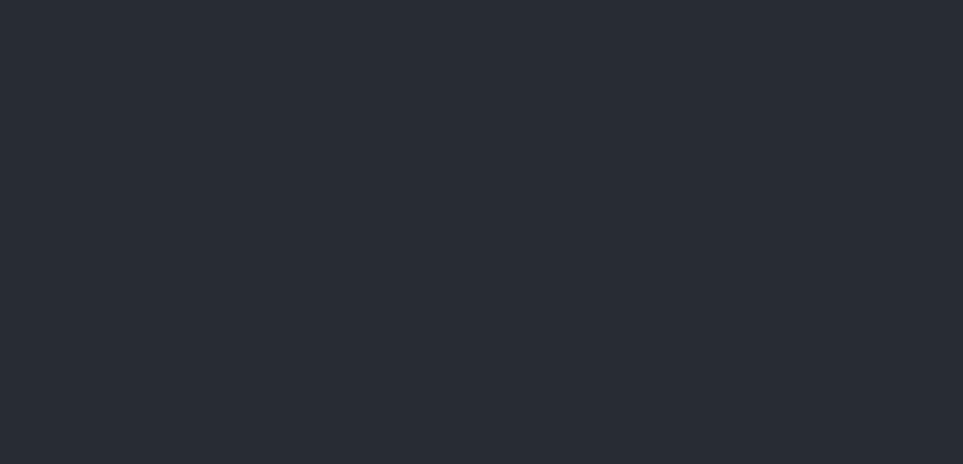
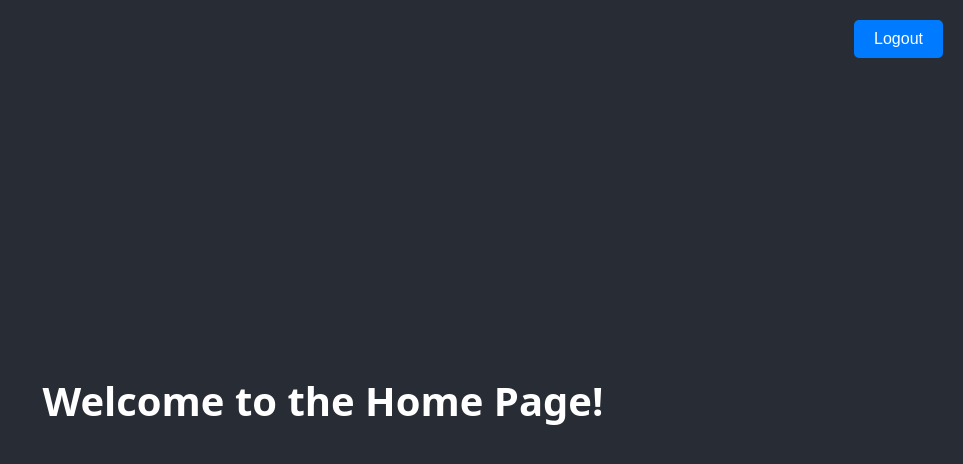
Before and after one commit to Ubry004/CEN3031-Project, a React (Create React App) app: page /home in a window 1280 px wide. Before the commit this address had no page. Shown: the top 464 px of the page, without its empty margins (317-1280 px from the left). Built offline with nearby package versions, Linux system fonts and the light colour scheme.

Commit message:
made homepage and login/out functionality via tokens. added comments

```diff
--- a/src/App.css
+++ b/src/App.css
@@ -1,4 +1,9 @@
 /*app.css*/
+
+* {
+  margin: 0;
+  padding: 0;
+}
 
 .App {
   text-align: center;
@@ -48,6 +53,7 @@
   border: none;
   color: white;
   cursor: pointer;
+  transition: background-color 0.3s ease;
 }
 
 .login-form button:hover {
--- a/src/App.js
+++ b/src/App.js
@@ -1,39 +1,48 @@
 import React, { useState } from 'react';
-import { BrowserRouter as Router, Route, Routes, Link } from 'react-router-dom';
+import { Route, Routes, Link, useNavigate } from 'react-router-dom';
 import './App.css';
 import CreateAccount from './CreateAccount';
+import HomePage from './HomePage';
 
 function App() {
+  // State variables for username, password, and authentication token
   const [username, setUsername] = useState('');
   const [password, setPassword] = useState('');
+  const [token, setToken] = useState(null); // State to store the token
+  const navigate = useNavigate(); // Hook for navigation
 
+  // Function to handle form submission for login
   const handleLogin = (e) => {
-    e.preventDefault();
-    console.log('Username:', username);
-    console.log('Password:', password);
-    login(username, password);
+    e.preventDefault(); // Prevent default form submission behavior
+    login(username, password).then(success => {
+      if (success) navigate('/home'); // Navigate to home after login
+    }).catch(error => console.error('Login failed:', error)); // Log error if login fails
   };
 
-function login(username, password) {
-  fetch('http://localhost:5000/login', {
+  // Asynchronous function to handle login logic
+  const login = async (username, password) => {
+    try {
+      const response = await fetch('http://localhost:5000/login', {
         method: 'POST',
         headers: {
-          'Content-Type': 'application/json'
+          'Content-Type': 'application/json', // Set content type to JSON
         },
-      body: JSON.stringify({ username, password })
-  })
-  .then(response => {
+        body: JSON.stringify({ username, password }), // Send username and password as JSON
+      });
+
       if (!response.ok) throw new Error('Login failed');
-      return response.json();
-  })
-  .then(data => {
+
+      const data = await response.json();
+      setToken(data.access_token); // Store the token in state
       console.log('Login successful:', data);
-  })
-  .catch(error => console.error('Error:', error));
+      return true;
+    } catch (error) {
+      console.error('Error:', error);
+      return false;
     }
+  };
 
   return (
-    <Router>
     <div className="App">
       <header className="App-header">
         <Routes>
@@ -44,15 +53,15 @@ function login(username, password) {
               <div>
                 <h1>Welcome to Medi-Cal</h1>
                 <h2>Login</h2>
-                  <form onSubmit={handleLogin} className="login-form">
+                <form onSubmit={handleLogin} className="login-form"> {/* Login form */}
                   <div>
                     <label htmlFor="username">Username:</label>
                     <input
                       type="text"
                       id="username"
                       value={username}
-                        onChange={(e) => setUsername(e.target.value)}
-                        required
+                      onChange={(e) => setUsername(e.target.value)} // Update username state
+                      required // Input is required
                     />
                   </div>
                   <div>
@@ -61,24 +70,23 @@ function login(username, password) {
                       type="password"
                       id="password"
                       value={password}
-                        onChange={(e) => setPassword(e.target.value)}
-                        required
+                      onChange={(e) => setPassword(e.target.value)} // Update password state
+                      required // Input is required
                     />
                   </div>
-                    <button type="submit">Login</button>
+                  <button type="submit">Login</button> {/* Submit button */}
                 </form>
                 <p className="new-user-message">
-                    New here? <Link to="/create-account">Create an account</Link>
+                  New here? <Link to="/create-account">Create an account</Link> {/* Link to create account */}
                 </p>
               </div>
             }
           />
-            {/* Create Account link */}
-            <Route path="/create-account" element={<CreateAccount />} />
+          <Route path="/create-account" element={<CreateAccount />} /> {/* Route for create account */}
+          <Route path="/home" element={<HomePage token={token} setToken={setToken} />} /> {/* Route for home page */}
         </Routes>
       </header>
     </div>
-    </Router>
   );
 }
 
--- a/src/CreateAccount.js
+++ b/src/CreateAccount.js
@@ -2,22 +2,27 @@ import React, { useState } from 'react';
 import './CreateAccount.css';
 
 function CreateAccount() {
+  // State variables to store user input
   const [firstName, setFirstName] = useState('');
   const [lastName, setLastName] = useState('');
   const [email, setEmail] = useState('');
   const [password, setPassword] = useState('');
   const [username, setUsername] = useState('');
 
+  // Function to handle form submission for account creation
   const handleSignUp = (e) => {
-    e.preventDefault();
+    e.preventDefault(); // Prevent default form submission behavior
+    // Log the input values to the console for debugging
     console.log('New Account - First Name:', firstName);
     console.log('New Account - Last Name:', lastName);
     console.log('New Account - Email:', email);
     console.log('New Account - Username:', username);
     console.log('New Account - Password:', password);
+    // Call the register function with user input values
     register(firstName, lastName, email, username, password);
   };
 
+  // Function to handle user registration via API
   function register(firstName, lastName, email, username, password) {
     fetch('http://localhost:5000/register', {
         method: 'POST',
@@ -31,23 +36,23 @@ function CreateAccount() {
         return response.json();
     })
     .then(data => {
-        console.log('Registration successful:', data);
+        console.log('Registration successful:', data); // Log successful registration
     })
-    .catch(error => console.error('Error:', error));
+    .catch(error => console.error('Error:', error)); // Log any errors encountered
   }
 
   return (
-    <div className="create-account">
-      <h2>Create an Account</h2>
-      <form onSubmit={handleSignUp} className='signup-form'>
+    <div className="create-account"> {/* Main container for the account creation form */}
+      <h2>Create an Account</h2> {/* Header for the form */}
+      <form onSubmit={handleSignUp} className='signup-form'> {/* Signup form */}
         <div>
             <label htmlFor="first-name">First Name:</label>
             <input
                 type="text"
                 id="first-name"
                 value={firstName}
-                onChange={(e) => setFirstName(e.target.value)}
-                required
+                onChange={(e) => setFirstName(e.target.value)} // Update first name state
+                required  // Input is required
             />
         </div>
         <div>
@@ -56,7 +61,7 @@ function CreateAccount() {
                 type="text"
                 id="last-name"
                 value={lastName}
-                onChange={(e) => setLastName(e.target.value)}
+                onChange={(e) => setLastName(e.target.value)} // Update last name state
                 required
             />
         </div>
@@ -66,7 +71,7 @@ function CreateAccount() {
                 type="email"
                 id="email"
                 value={email}
-                onChange={(e) => setEmail(e.target.value)}
+                onChange={(e) => setEmail(e.target.value)} // Update email state
                 required
             />
         </div>
@@ -76,7 +81,7 @@ function CreateAccount() {
             type="text"
             id="new-username"
             value={username}
-            onChange={(e) => setUsername(e.target.value)}
+            onChange={(e) => setUsername(e.target.value)} // Update username state
             required
           />
         </div>
@@ -86,11 +91,11 @@ function CreateAccount() {
             type="password"
             id="new-password"
             value={password}
-            onChange={(e) => setPassword(e.target.value)}
+            onChange={(e) => setPassword(e.target.value)} // Update password state
             required
           />
         </div>
-        <button type="submit">Sign Up</button>
+        <button type="submit">Sign Up</button> {/* Submit button */}
       </form>
     </div>
   );
--- /dev/null
+++ b/src/HomePage.css
@@ -0,0 +1,23 @@
+/* HomePage.css */
+
+
+
+  h1 {
+    font-size: 2.5rem;
+    margin-bottom: 20px;
+  }
+
+  button {
+    padding: 10px 20px;
+    font-size: 1rem;
+    border: none;
+    border-radius: 5px;
+    background-color: #007bff;
+    color: white;
+    cursor: pointer;
+    transition: background-color 0.3s ease;
+  }
+
+  button:hover {
+    background-color: #0056b3;
+  }
--- /dev/null
+++ b/src/HomePage.js
@@ -0,0 +1,26 @@
+import React from 'react';
+import { useNavigate } from 'react-router-dom';
+import './HomePage.css';
+
+const HomePage = ({ token, setToken }) => {
+  const navigate = useNavigate();
+
+  const handleLogout = () => {
+    setToken(null); // Reset the token on logout
+    console.log('Logged out');
+    navigate('/'); // Redirect to login page
+  };
+
+  console.log('Current Token:', token); // Debugging line to check the token
+
+  return (
+    <div className="homepage-container">
+      <h1>Welcome to the Home Page!</h1>
+      <button onClick={handleLogout} style={{ position: 'absolute', right: '20px', top: '20px' }}> {/* Logout button */}
+        Logout
+      </button>
+    </div>
+  );
+};
+
+export default HomePage;
--- a/src/index.js
+++ b/src/index.js
@@ -1,17 +1,11 @@
 import React from 'react';
 import ReactDOM from 'react-dom/client';
-import './index.css';
+import { BrowserRouter as Router } from 'react-router-dom';
 import App from './App';
-import reportWebVitals from './reportWebVitals';
 
 const root = ReactDOM.createRoot(document.getElementById('root'));
 root.render(
-  <React.StrictMode>
+  <Router>
     <App />
-  </React.StrictMode>
+  </Router>
 );
-
-// If you want to start measuring performance in your app, pass a function
-// to log results (for example: reportWebVitals(console.log))
-// or send to an analytics endpoint. Learn more: https://bit.ly/CRA-vitals
-reportWebVitals();
```
Lines whose indentation alone changed are shown as unchanged.
